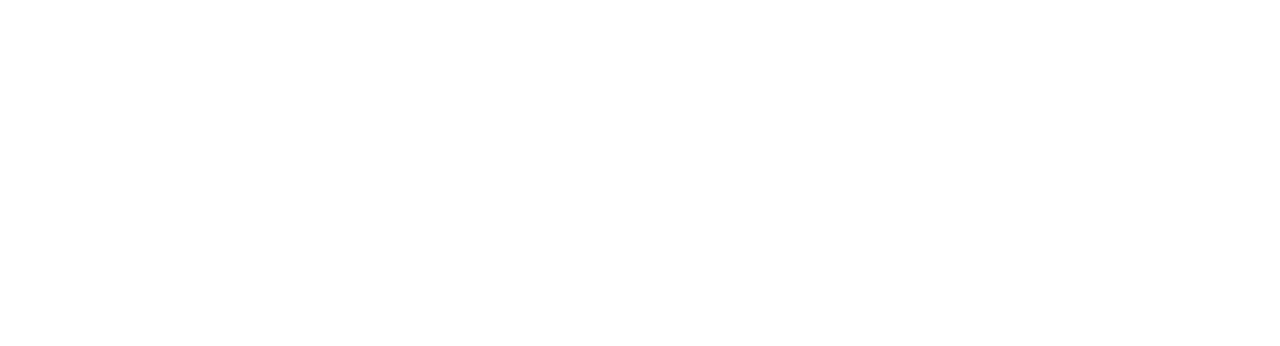
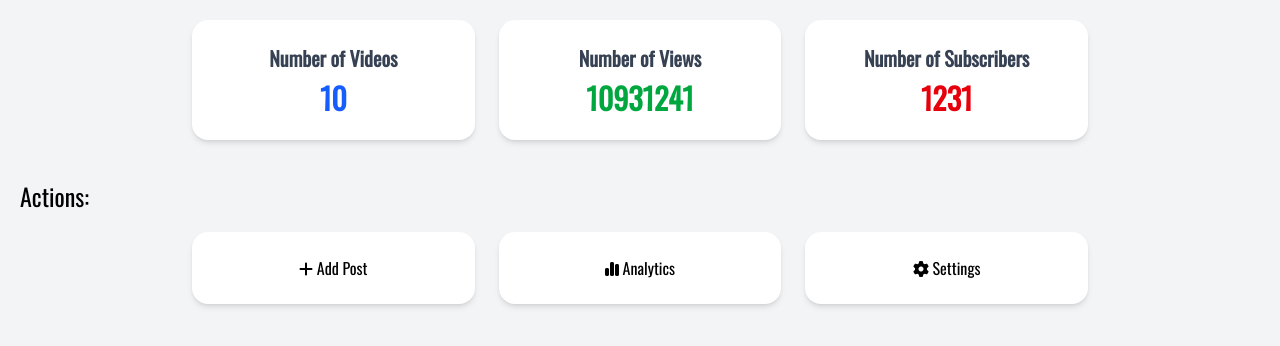
Before and after one commit to CirkaN/betterFanWall, a Vue app: page /admin/dashboard in a window 1280 px wide. Before the commit this address had no page. Shown: the top 346 px of the page. Built offline with nearby package versions, Linux system fonts and the light colour scheme.

Commit message:
created dashboard, quick dashboard tiles, quick actions tiles

```diff
--- /dev/null
+++ b/src/components/Admin/QuickActionsTiles.vue
@@ -0,0 +1,23 @@
+<template>
+    <div class=" bg-gray-100 flex items-center justify-center">
+        <div class="grid grid-cols-1 sm:grid-cols-3 gap-6 w-full max-w-4xl">
+
+            <!-- Card 1 -->
+            <div class="bg-white rounded-2xl shadow-md p-6 text-center">
+                <button class="hover:cursor-pointer"> <i class="fa-solid fa-plus"></i> Add Post</button>
+            </div>
+
+            <!-- Card 2 -->
+            <div class="bg-white rounded-2xl shadow-md p-6 text-center">
+                <button class="hover:cursor-pointer"> <i class="fa-solid fa-chart-simple"></i> Analytics</button>
+
+            </div>
+
+            <!-- Card 3 -->
+            <div class="bg-white rounded-2xl shadow-md p-6 text-center">
+                <button class="hover:cursor-pointer"> <i class="fa-solid fa-gear"></i> Settings</button>
+            </div>
+
+        </div>
+    </div>
+</template>
--- /dev/null
+++ b/src/components/Admin/QuickDashboardTiles.vue
@@ -0,0 +1,28 @@
+<template>
+    <div class=" bg-gray-100 flex items-center justify-center">
+        <div class="grid grid-cols-1 sm:grid-cols-3 gap-6 w-full max-w-4xl">
+
+            <!-- Card 1 -->
+            <div class="bg-white rounded-2xl shadow-md p-6 text-center">
+                <h2 class="text-xl font-semibold text-gray-700">Number of Videos</h2>
+                <p class="mt-2 text-3xl font-bold text-blue-600">{{ props.data.videos_count }}</p>
+            </div>
+
+            <!-- Card 2 -->
+            <div class="bg-white rounded-2xl shadow-md p-6 text-center">
+                <h2 class="text-xl font-semibold text-gray-700">Number of Views</h2>
+                <p class="mt-2 text-3xl font-bold text-green-600">{{ props.data.view_count }}</p>
+            </div>
+
+            <!-- Card 3 -->
+            <div class="bg-white rounded-2xl shadow-md p-6 text-center">
+                <h2 class="text-xl font-semibold text-gray-700">Number of Subscribers</h2>
+                <p class="mt-2 text-3xl font-bold text-red-600">{{ props.data.sub_count }}</p>
+            </div>
+        </div>
+    </div>
+</template>
+
+<script setup lang="ts">
+const props = defineProps(['data']);
+</script>
--- /dev/null
+++ b/src/components/SaveButton.vue
@@ -0,0 +1,6 @@
+<template>
+    <div>
+        <button type="button"
+        class="float-right hover:cursor-pointer focus:outline-none text-white bg-green-700 hover:bg-green-800 focus:ring-4 focus:ring-green-300 font-medium rounded-lg text-sm px-5 py-2.5 me-2 mb-2">Save</button>
+    </div>
+</template>
--- a/src/router/index.ts
+++ b/src/router/index.ts
@@ -2,6 +2,7 @@
 import MainWall from '@/views/MainWall.vue'
 import ShowPost from '@/views/Posts/ShowPost.vue'
 import AddPost from '@/views/Admin/AddPost.vue'
+import Dashboard from '@/views/Admin/Dashboard.vue'
 
 const router = createRouter({
   history: createWebHistory(import.meta.env.BASE_URL),
@@ -20,6 +21,11 @@
       path: "/admin/add_post",
       name: "add_post",
       component: AddPost,
+    },
+    {
+      path: "/admin/dashboard",
+      name: "admin_dashboard",
+      component: Dashboard,
     }
   ],
 })
--- a/src/views/Admin/AddPost.vue
+++ b/src/views/Admin/AddPost.vue
@@ -10,7 +10,7 @@
                         <input v-model="postDTO.title" type="text" id="title"
                             class="bg-gray-50 border border-gray-300 text-gray-900 text-sm rounded-lg focus:ring-blue-500 focus:border-blue-500 block w-full p-2.5"
                             placeholder="Title" required />
-                    </div>
+                         </div>
                     <div class="mb-5">
                         <label for="link" class="block mb-2 text-sm font-medium text-gray-900 ">Link:</label>
                         <input v-model="postDTO.url" type="text" id="link"
--- /dev/null
+++ b/src/views/Admin/Dashboard.vue
@@ -0,0 +1,23 @@
+<script setup lang="ts">
+import QuickActionsTiles from '@/components/Admin/QuickActionsTiles.vue';
+import QuickDashboardTiles from '@/components/Admin/QuickDashboardTiles.vue';
+import { ref } from 'vue';
+
+const quickDashboardTilesData = ref({
+    videos_count:10,
+    view_count:10931241,
+    sub_count:1231,
+});
+</script>
+
+<template>
+    <div class="bg-gray-100 min-h-screen">
+        <div class="pt-5">
+            <QuickDashboardTiles :data="quickDashboardTilesData" />
+        </div>
+        <div class="pt-5">
+            <p class="p-5 text-2xl">Actions:</p>
+            <QuickActionsTiles />
+        </div>
+    </div>
+</template>
```
